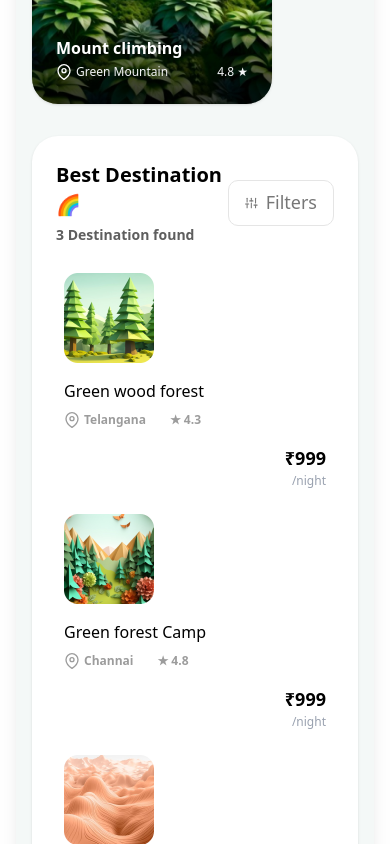
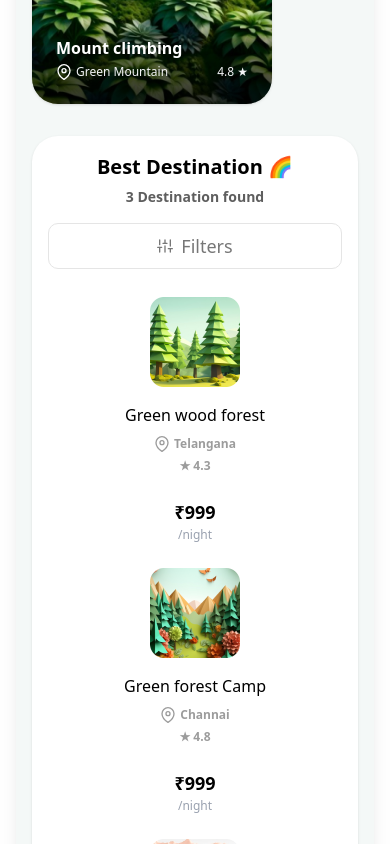
Before and after one commit to AsardeenAzees/Travelingo, a React (Vite) app: page / in a window 390 px wide. Shown: the part 1180-2024 px from the top of the page. Built offline with nearby package versions, Linux system fonts and the light colour scheme.

Commit message:
#26 added responsivness to Best destination compoenent

```diff
--- a/src/components/BestDestinationList.jsx
+++ b/src/components/BestDestinationList.jsx
@@ -20,19 +20,19 @@ export default function BestDestinationList() {
   );
 
   return (
-    <div className="bg-white p-6 rounded-[26px] shadow h-auto">
+    <div className="bg-white p-4 sm:p-6 rounded-[26px] shadow h-auto w-full">
       {/* Header */}
-      <div className="flex justify-between items-center mb-4">
-        <div className="flex flex-col">
-          <span className="font-semibold text-[20px]">Best Destination 🌈</span>
-          <span className="font-semibold text-[14px] text-[#5E5E5E] mt-1">
+      <div className="flex flex-col sm:flex-row justify-center sm:justify-between items-center sm:items-center mb-4 gap-4 text-center sm:text-left">
+        <div className="mx-auto sm:mx-0">
+          <span className="font-semibold text-[20px] block">Best Destination 🌈</span>
+          <span className="font-semibold text-[14px] text-[#5E5E5E] mt-1 block">
             {filteredDestinations.length} Destination found
           </span>
         </div>
 
         <button
           onClick={toggleFilters}
-          className="flex items-center gap-2 px-4 py-1 w-[106px] h-[46px] rounded-[10px] border border-[#E5E5E5] text-[#777777] text-[18px] bg-white hover:bg-gray-50 transition cursor-pointer"
+          className="flex items-center justify-center gap-2 px-4 py-1 w-full sm:w-[106px] h-[46px] rounded-[10px] border border-[#E5E5E5] text-[#777777] text-[18px] bg-white hover:bg-gray-50 transition cursor-pointer"
         >
           <FiSliders className="text-base" />
           Filters
@@ -73,16 +73,16 @@ export default function BestDestinationList() {
       {filteredDestinations.map((d, idx) => (
         <div
           key={idx}
-          className="flex flex-col sm:flex-row sm:items-center py-3 px-2 gap-4 sm:gap-6 rounded-xl hover:bg-gray-100 cursor-pointer transition"
+          className="flex flex-col sm:flex-row sm:items-center py-3 px-2 gap-4 sm:gap-6 rounded-xl hover:bg-gray-100 cursor-pointer transition text-center sm:text-left"
         >
           <img
             src={d.image}
             alt={d.name}
-            className="w-[90px] h-[90px] rounded-md object-cover"
+            className="w-[90px] h-[90px] rounded-md object-cover mx-auto sm:mx-0"
           />
           <div className="flex-1">
             <div className="font-medium text-[16px]">{d.name}</div>
-            <div className="flex items-center gap-6 mt-2 font-semibold text-[12px] text-[#9C9C9C]">
+            <div className="flex flex-col sm:flex-row items-center sm:items-start gap-1 sm:gap-6 mt-2 font-semibold text-[12px] text-[#9C9C9C]">
               <span className="flex items-center gap-1">
                 <FiMapPin className="text-[#9C9C9C] text-base" />
                 {d.location}
@@ -91,12 +91,13 @@ export default function BestDestinationList() {
             </div>
           </div>
 
-          <div className="text-right">
-            <span className="font-semibold text-black text-[18px]">₹{d.price}</span>
+          <div className="text-center sm:text-right mt-2 sm:mt-0 w-full sm:w-auto">
+            <span className="font-semibold text-black text-[18px] block">₹{d.price}</span>
             <div className="text-gray-400 text-[12px]">/night</div>
           </div>
         </div>
       ))}
     </div>
-  );
+  )
+
 }
```
